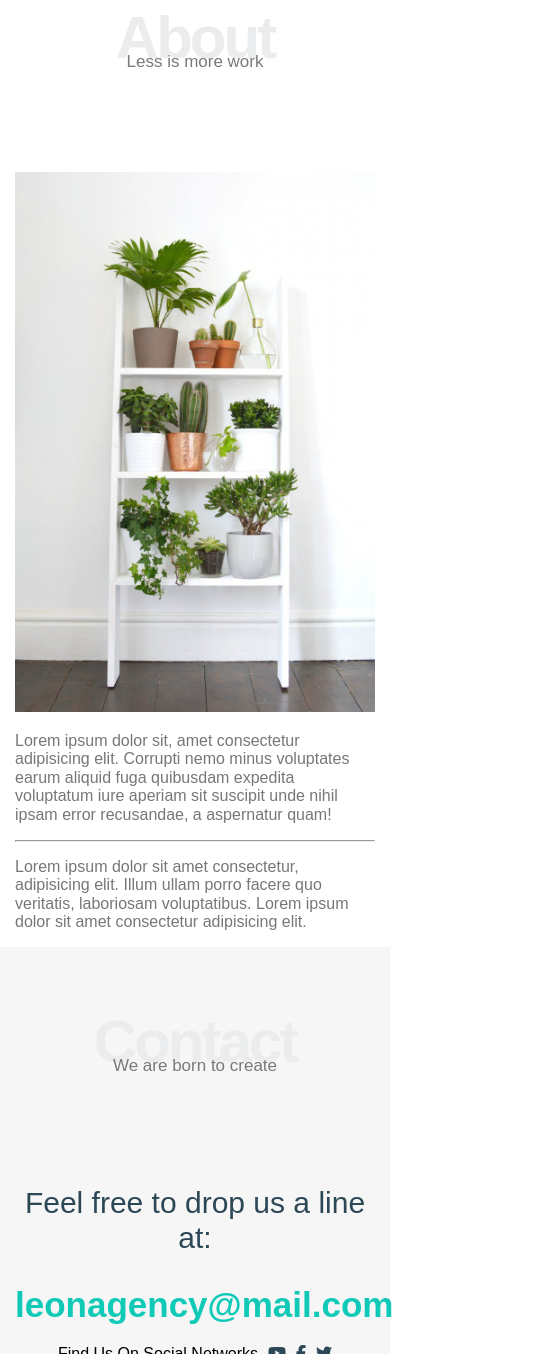
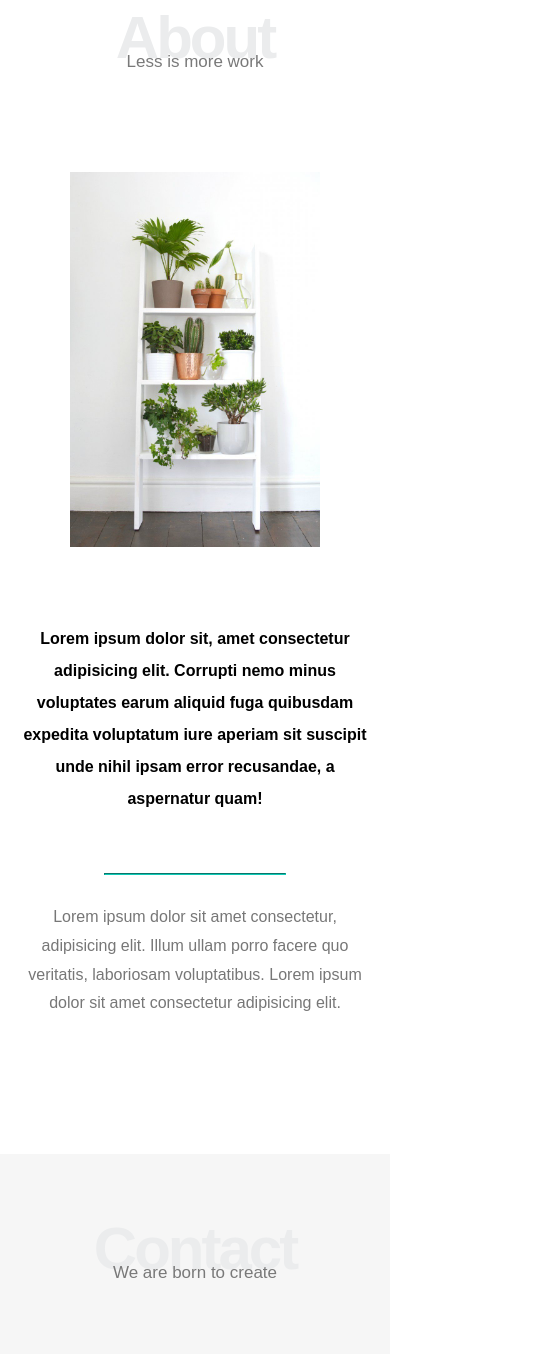
Before and after one commit to sara526/Template_one, a plain HTML site: page index.html in a window 390 px wide. Shown: the part 4721-6075 px from the top of the page, 540 px wide, since content can reach past the window. Drawn offline with Linux system fonts and the light colour scheme.

Commit message:
fix about sction style

```diff
--- a/css/style.css
+++ b/css/style.css
@@ -285,23 +285,34 @@ body {
     margin-bottom: 0;
 }
 /* End Portfolio */
-/* Start About */
+/* Start About*/
 .about {
   padding-top: var(--section-padding);
-    padding-bottom: calc(var(--section-padding)+ 60px); /*increase the bottom padding to make space for the sqaure*/
+  padding-bottom: calc(var(--section-padding) + 60px);
 }
 .about .about-content {
+  margin-top: var(--section-margin-top);
   display: flex;
+  flex-wrap: wrap;
   justify-content: space-between;
-    flex-wrap: wrap;
-    margin-top: var(--section-margin-top);
 }
-.about .about-content image {
+@media (max-width: 991px) {
+  .about .about-content {
+    flex-direction: column;
+    text-align: center;
+  }
+}
+.about .about-content .image {
   position: relative;
   width: 250px;
   height: 375px;
 }
-.about .about-content image::before {
+@media (max-width: 991px) {
+  .about .about-content .image {
+    margin: 0 auto 60px;
+  }
+}
+.about .about-content .image::before {
   content: "";
   position: absolute;
   background-color: #ebeced;
@@ -322,12 +333,31 @@ body {
   z-index: -1;
   right: -150px;
 }
+@media (max-width: 991px) {
+  .about .about-content .image::before,
+  .about .about-content .image::after {
+    display: none;
+  }
+}
 .about .about-content .image img {
   max-width: 100%;
 }
 .about .about-content .text {
-    color: var(--third-color);
-
+  flex-basis: calc(100% - 500px);
+}
+.about .about-content .text p:first-of-type {
+  font-weight: bold;
+  line-height: 2;
+  margin-bottom: 50px;
+}
+.about .about-content .text hr {
+  width: 50%;
+  display: inline-block;
+  border-color: var(--main-color);
+}
+.about .about-content .text p:last-of-type {
+  line-height: 1.8;
+  color: #777;
 }
 /*End About */
 /*Start Contact*/
```
Lines whose indentation alone changed are shown as unchanged.
